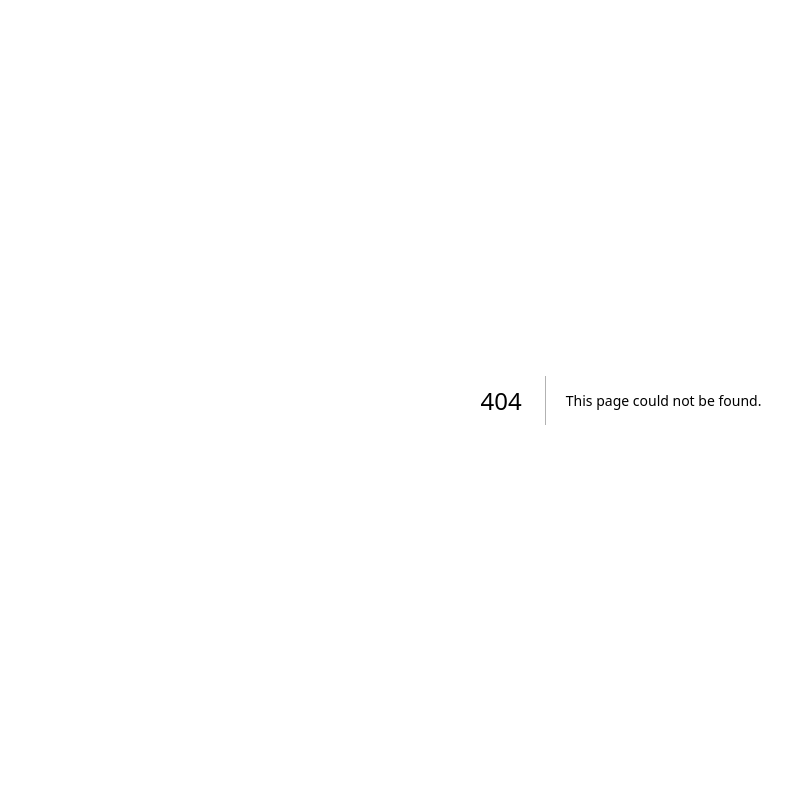
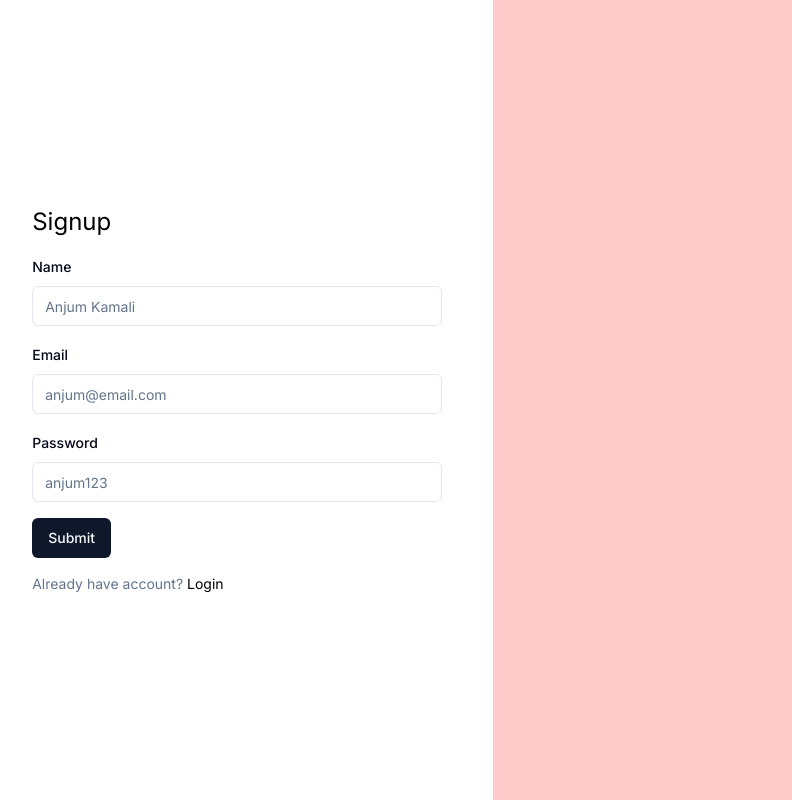
Before and after one commit to mdanjumkamali/blog-client, a Next.js app: page /singup in a window 1280 px wide. Before the commit this address had no page. Shown: the whole page, without its empty margins (19-811 px from the left). Built offline with nearby package versions, Linux system fonts and the light colour scheme.

Commit message:
Add Singup page

```diff
--- /dev/null
+++ b/app/(auth)/singup/page.tsx
@@ -0,0 +1,114 @@
+"use client";
+import { zodResolver } from "@hookform/resolvers/zod";
+import { useForm } from "react-hook-form";
+import * as z from "zod";
+
+import { Button } from "@/components/ui/button";
+import {
+  Form,
+  FormControl,
+  FormDescription,
+  FormField,
+  FormItem,
+  FormLabel,
+  FormMessage,
+} from "@/components/ui/form";
+import { Input } from "@/components/ui/input";
+import Link from "next/link";
+import Login from "../login/page";
+
+const formSchema = z.object({
+  name: z.string().min(4, {
+    message: "Name is required",
+  }),
+  email: z.string().min(2, {
+    message: "Email is required",
+  }),
+  password: z.string().min(4, {
+    message: "Password is required!",
+  }),
+});
+
+const Singup = () => {
+  const form = useForm<z.infer<typeof formSchema>>({
+    resolver: zodResolver(formSchema),
+    defaultValues: {
+      email: "",
+      password: "",
+      name: "",
+    },
+  });
+
+  function onSubmit(values: z.infer<typeof formSchema>) {
+    console.log(values);
+  }
+  return (
+    <div className="flex h-screen">
+      {/* form */}
+      <div className="w-[40%] flex items-center justify-center">
+        <Form {...form}>
+          <form
+            onSubmit={form.handleSubmit(onSubmit)}
+            className="space-y-4 w-[80%]"
+          >
+            <FormDescription className="text-2xl text-black">
+              Signup
+            </FormDescription>
+            <FormField
+              control={form.control}
+              name="name"
+              render={({ field }) => (
+                <FormItem>
+                  <FormLabel>Name</FormLabel>
+                  <FormControl>
+                    <Input placeholder="Anjum Kamali" {...field} />
+                  </FormControl>
+                  <FormMessage />
+                </FormItem>
+              )}
+            />
+            <FormField
+              control={form.control}
+              name="email"
+              render={({ field }) => (
+                <FormItem>
+                  <FormLabel>Email</FormLabel>
+                  <FormControl>
+                    <Input placeholder="anjum@email.com" {...field} />
+                  </FormControl>
+                  <FormMessage />
+                </FormItem>
+              )}
+            />
+            <FormField
+              control={form.control}
+              name="password"
+              render={({ field }) => (
+                <FormItem>
+                  <FormLabel>Password</FormLabel>
+                  <FormControl>
+                    <Input placeholder="anjum123" {...field} />
+                  </FormControl>
+                  <FormMessage />
+                </FormItem>
+              )}
+            />
+            <Button type="submit">Submit</Button>
+            <FormDescription>
+              Already have account?
+              <Link href={"/login"} className="text-black">
+                {" "}
+                Login
+              </Link>
+            </FormDescription>
+          </form>
+        </Form>
+      </div>
+
+      {/* img */}
+      <div className="w-[60%] bg-red-200"></div>
+    </div>
+  );
+};
+
+export default Singup;
```
